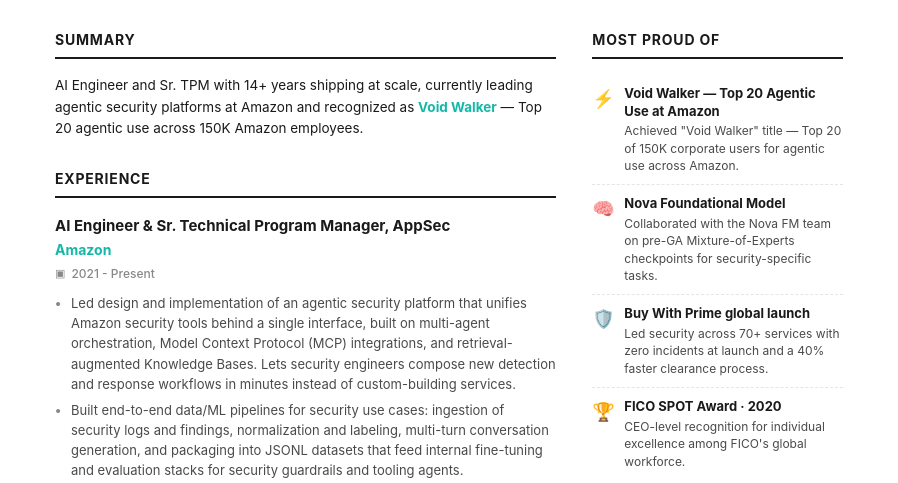
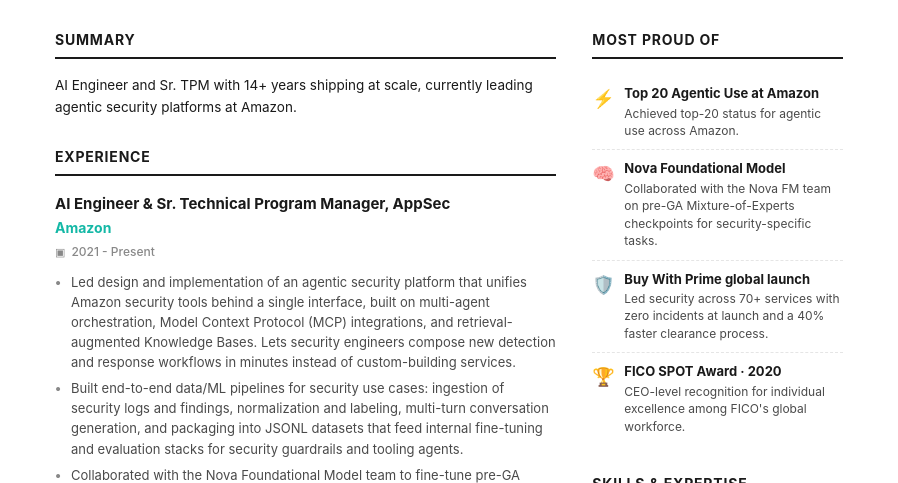
Before and after one commit to bannff/bannff.github.io, a plain HTML site: page resume.html in a window 1280 px wide. Shown: the part 223-706 px from the top of the page, without its empty margins (191-1089 px from the left). Drawn offline with Linux system fonts and the light colour scheme.

Commit message:
Scrub resume for public sharing

```diff
--- a/resume.html
+++ b/resume.html
@@ -44,7 +44,7 @@
       <div class="resume-main">
         <section class="resume-section">
           <h2>Summary</h2>
-          <p class="summary">AI Engineer and Sr. TPM with 14+ years shipping at scale, currently leading agentic security platforms at Amazon and recognized as <em>Void Walker</em> — Top 20 agentic use across 150K Amazon employees.</p>
+          <p class="summary">AI Engineer and Sr. TPM with 14+ years shipping at scale, currently leading agentic security platforms at Amazon.</p>
         </section>
 
         <section class="resume-section">
@@ -114,8 +114,8 @@
           <div class="proud-item">
             <span class="proud-icon">⚡</span>
             <div>
-              <h4>Void Walker — Top 20 Agentic Use at Amazon</h4>
-              <p>Achieved "Void Walker" title — Top 20 of 150K corporate users for agentic use across Amazon.</p>
+              <h4>Top 20 Agentic Use at Amazon</h4>
+              <p>Achieved top-20 status for agentic use across Amazon.</p>
             </div>
           </div>
           <div class="proud-item">
```
